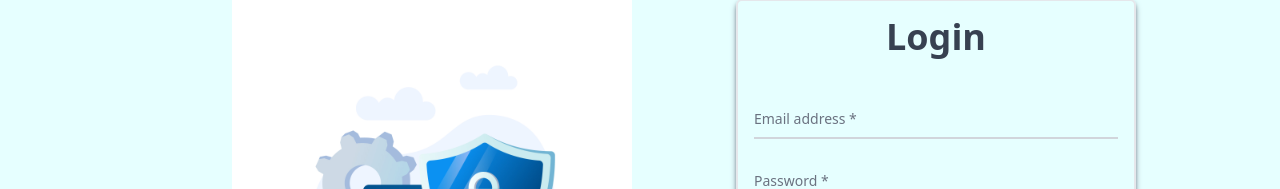
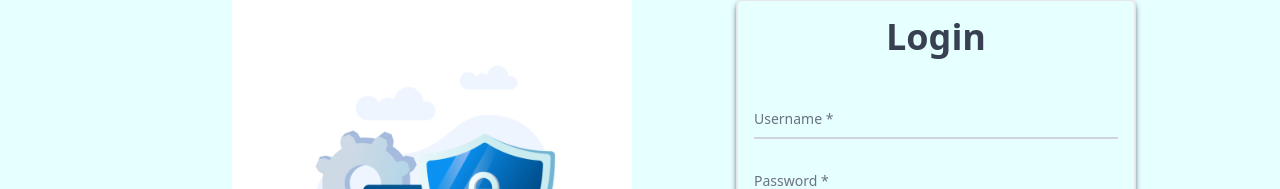
Before and after one commit to rch28/announcement-app, a Next.js app: page /auth/login in a window 1280 px wide. Shown: the part 147-336 px from the top of the page. Built offline with nearby package versions, Linux system fonts and the light colour scheme.

Commit message:
auth: login functionality added

```diff
--- a/package.json
+++ b/package.json
@@ -9,6 +9,7 @@
     "lint": "next lint"
   },
   "dependencies": {
+    "js-cookie": "^3.0.5",
     "lucide-react": "^0.368.0",
     "next": "14.2.1",
     "react": "^18",
--- a/route.js
+++ b/route.js
@@ -19,6 +19,7 @@ export const publicRoutes = [
 export const authRoutes = [
     "/auth/login",
     "/auth/register",
+    "/auth/otp-verify",
     "/auth/error",
 ];
 
--- /dev/null
+++ b/src/app/auth/otp-verify/page.jsx
@@ -0,0 +1,9 @@
+import React from 'react'
+
+const VerifyOtp = () => {
+  return (
+    <div>VerifyOtp</div>
+  )
+}
+
+export default VerifyOtp
--- a/src/components/layout/LoginForm.jsx
+++ b/src/components/layout/LoginForm.jsx
@@ -3,82 +3,105 @@
 import { useState } from "react";
 import toast from "react-hot-toast";
 import Link from "next/link";
-import { redirect, useRouter } from "next/navigation";
+import {  useRouter } from "next/navigation";
+import Cookies from "js-cookie";
 const LoginForm = () => {
-    const router = useRouter()
-    const [email, setEmail] = useState("");
+  const router = useRouter();
+  const [username, setEmail] = useState("");
   const [password, setPassword] = useState("");
-    const [errorMsg, setErrorMsg] = useState("")
+  const [errorMsg, setErrorMsg] = useState("");
 
+  const [toastMsg, setToastMsg] = useState("Login successful!")
   const handleSubmit = async (e) => {
     e.preventDefault();
 
-      setErrorMsg("")
-      if(!email ){
-        setErrorMsg("Email is Missing!!")
+    setErrorMsg("");
+    if (!username) {
+      setErrorMsg("Email is Missing!!");
       return;
     }
-      if(!password ){
-        setErrorMsg("Password is Missing!!")
+    if (!password) {
+      setErrorMsg("Password is Missing!!");
       return;
     }
 
     const newPromise = new Promise(async (resolve, reject) => {
-        const response= await fetch('http://127.0.0.1:8000/api/users/login/',{
-            method:"POST",
-            body:JSON.stringify({email,password}),
+      const response = await fetch("http://127.0.0.1:8000/api/v1/user/login/", {
+        method: "POST",
+        body: JSON.stringify({ username, password }),
         headers: {
           "Content-Type": "application/json",
         },
-        })
-        const result = await response.json()
-        console.log(result);
-        if(response.ok){
-            resolve()
-            router.push('/')
+      });
+
+      if (response.ok) {
+        const result = await response.json();
+
+        if(result.access  && typeof result.access === 'string'){
+          // set token in cookies
+          Cookies.set("access_token", result.access, { expires: 7 });
+          Cookies.set("refresh_token", result.refresh),  { expires: 7 };
+          setToastMsg("Login Success!");
+          router.push("/");
+
         }else{
-            setErrorMsg(result.detail)
-            reject()
+          // redirect to otp verify
+          toast.success("OTP Verification Sent!");
+          router.push("/auth/otp-verify");
+        }
+
+
+        resolve();
+      } else {
+        const result = await response.json();
+        if (result.errors.length > 0) {
+          result.errors.forEach((error) => {
+            setErrorMsg(error.detail);
+          });
+        }
+        reject();
       }
     });
-
     toast.promise(newPromise, {
       loading: "Loading...",
-        success: "Successfully login!",
+      success: toastMsg  && toastMsg,
       error: "Login Failed!",
     });
-      setErrorMsg("")
-      console.log("Form submitted");
+    setErrorMsg("");
+
   };
   return (
     <form
       className="  border-2 p-4 rounded-md shadow-md shadow-gray-500 w-[400px]"
       onSubmit={handleSubmit}
     >
-      <h1 className="text-4xl font-bold text-center pb-10 text-gray-700">Login</h1>
-      {
-          errorMsg &&(
-            <p className="text-red-500 border border-red-300 px-4 py-2 rounded-xl bg-red-200 mb-4" >
+      <h1 className="text-4xl font-bold text-center pb-10 text-gray-700">
+        Login
+      </h1>
+      {errorMsg && (
+        <p className="text-red-500 border border-red-300 px-4 py-2 rounded-xl bg-red-200 mb-4">
           {errorMsg}
         </p>
-          )
-        }
+      )}
+
 
       <div className="relative z-0 w-full mb-5 group">
         <input
-              type="email"
-              name="floating_email"
-              id="floating_email"
-              className={`block py-2.5 px-0 w-full text-sm text-gray-900 bg-transparent border-0 border-b-2 border-gray-300 appearance-none dark:text-white dark:border-gray-600 dark:focus:border-blue-500 focus:outline-none focus:ring-0 ${errorMsg && !email && "focus:border-red-500 border-red-500/55" } focus:border-blue-600 peer`}
+          type="username"
+          name="floating_username"
+          id="floating_username"
+          className={`block py-2.5 px-0 w-full text-sm text-gray-900 bg-transparent border-0 border-b-2 border-gray-300 appearance-none dark:text-white dark:border-gray-600 dark:focus:border-blue-500 focus:outline-none focus:ring-0 ${
+            errorMsg && !username && "focus:border-red-500 border-red-500/55"
+          } focus:border-blue-600 peer`}
           placeholder=" "
-              value={email}
-              onChange={(e)=>setEmail(e.target.value)}
+          value={username}
+          onChange={(e) => setEmail(e.target.value)}
         />
         <label
-              htmlFor="floating_email"
+          htmlFor="floating_username"
           className={`peer-focus:font-medium absolute text-sm text-gray-500 dark:text-gray-400 duration-300 transform -translate-y-6 scale-75 top-3 -z-10 origin-[0] peer-focus:start-0 rtl:peer-focus:translate-x-1/4 rtl:peer-focus:left-auto peer-focus:text-blue-600 peer-focus:dark:text-blue-500 peer-placeholder-shown:scale-100 peer-placeholder-shown:translate-y-0 peer-focus:scale-75 peer-focus:-translate-y-6 $`}
         >
-              Email address *
+          Username *
         </label>
       </div>
 
@@ -87,10 +110,12 @@ const LoginForm = () => {
           type="password"
           name="floating_password"
           id="floating_password"
-              className={`block py-2.5 px-0 w-full text-sm text-gray-900 bg-transparent border-0 border-b-2 border-gray-300 appearance-none dark:text-white dark:border-gray-600 dark:focus:border-blue-500 focus:outline-none focus:ring-0 focus:border-blue-600 peer ${errorMsg && !password && "focus:border-red-500 border-red-500/55"} `}
+          className={`block py-2.5 px-0 w-full text-sm text-gray-900 bg-transparent border-0 border-b-2 border-gray-300 appearance-none dark:text-white dark:border-gray-600 dark:focus:border-blue-500 focus:outline-none focus:ring-0 focus:border-blue-600 peer ${
+            errorMsg && !password && "focus:border-red-500 border-red-500/55"
+          } `}
           placeholder=" "
           value={password}
-              onChange={(e)=>setPassword(e.target.value)}
+          onChange={(e) => setPassword(e.target.value)}
         />
         <label
           htmlFor="floating_password"
@@ -101,7 +126,9 @@ const LoginForm = () => {
       </div>
 
       <div className="flex">
-            <button className="bg-blue-700 w-full text-white hover:bg-blue-800 dark:bg-blue-600 dark:hover:bg-blue-700 px-5 py-2.5 rounded-lg">login</button>
+        <button className="bg-blue-700 w-full text-white hover:bg-blue-800 dark:bg-blue-600 dark:hover:bg-blue-700 px-5 py-2.5 rounded-lg">
+          login
+        </button>
       </div>
       <div className="mt-6 text-gray-700 flex gap-2 items-center">
         <h1>Don't have an account?</h1>
@@ -113,7 +140,7 @@ const LoginForm = () => {
         </Link>
       </div>
     </form>
-  )
-}
+  );
+};
 
-export default LoginForm
+export default LoginForm;
--- a/src/middleware.js
+++ b/src/middleware.js
@@ -2,8 +2,7 @@ import { apiAuthPrefix, authRoutes, DEFAULT_LOGIN_REDIRECT, publicRoutes } from
 
 export function middleware(request){
     const {nextUrl} =request;
-    // const isLoggedIn=!!request.auth;
-    const isLoggedIn=false;
+    const isLoggedIn=request.cookies.get("access_token")?true:false;
 
      const isApiAuthRoute= nextUrl.pathname.startsWith(apiAuthPrefix);
      const isPublic=publicRoutes.includes(nextUrl.pathname);
```
Also changed, not shown: 1 other file (tests, documents, lock files or other folders). Lines whose indentation alone changed are shown as unchanged.
